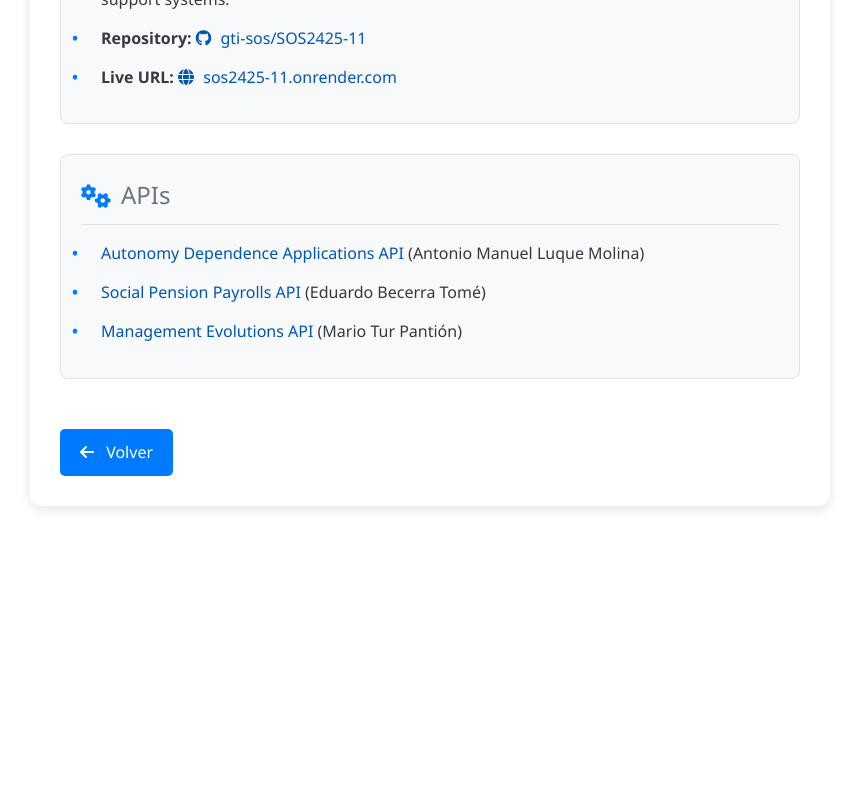
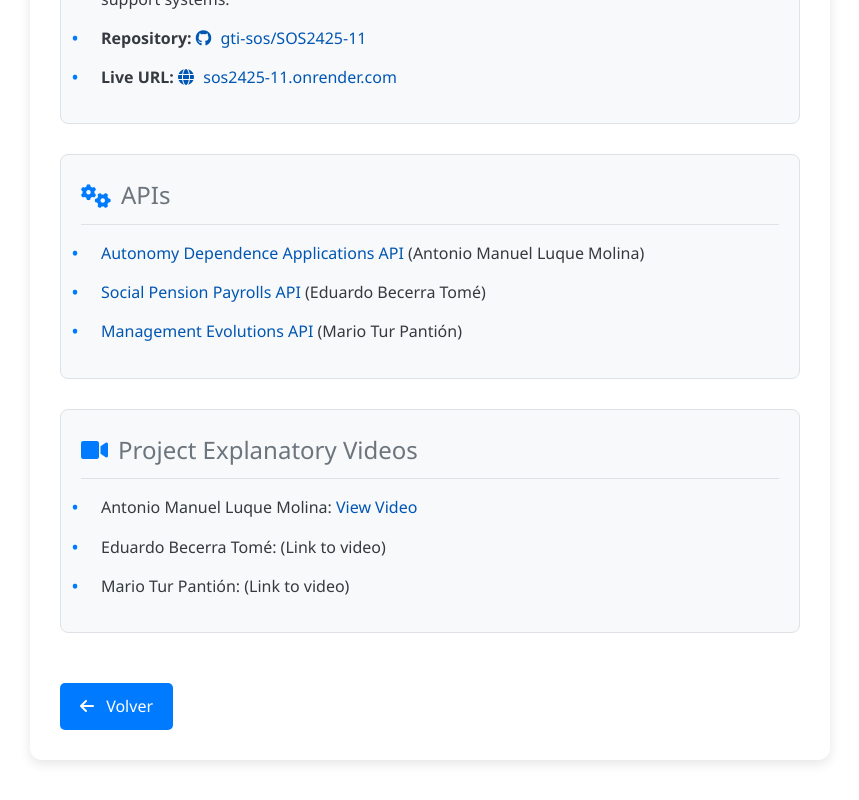
Before and after one commit to gti-sos/SOS2425-11, a SvelteKit app in the folder src/front/: page /about in a window 1280 px wide. Shown: the part 670-1470 px from the top of the page, without its empty margins (210-1069 px from the left). Before the commit the page ends 1216 px from the top, so only its background shows below. Built offline with nearby package versions, Linux system fonts and the light colour scheme.

Commit message:
Arreglos ci-cd y video en About

```diff
--- a/src/front/src/routes/about/+page.svelte
+++ b/src/front/src/routes/about/+page.svelte
@@ -1,7 +1,8 @@
 <script>
 	import Header from '../Header.svelte';
 </script>
-<Header/>
+
+<Header />
 
 <svelte:head>
 	<title>SOS2425-11 - About</title>
@@ -14,27 +15,88 @@
 	<section class="team-section">
 		<h2><i class="fas fa-users"></i> Team Members</h2>
 		<ul>
-            <li>Eduardo Becerra Tomé (<a href="https://github.com/EduardoBecTom" target="_blank" rel="noopener noreferrer">@edubectom</a>)</li>
-            <li>Mario Tur Pantión (<a href="https://github.com/mariotuur" target="_blank" rel="noopener noreferrer">@mariotuur</a>)</li>
-            <li>Antonio Manuel Luque Molina (<a href="https://github.com/antluqmol1" target="_blank" rel="noopener noreferrer">@antluqmol1</a>)</li>
+			<li>
+				Eduardo Becerra Tomé (<a
+					href="https://github.com/EduardoBecTom"
+					target="_blank"
+					rel="noopener noreferrer">@edubectom</a
+				>)
+			</li>
+			<li>
+				Mario Tur Pantión (<a
+					href="https://github.com/mariotuur"
+					target="_blank"
+					rel="noopener noreferrer">@mariotuur</a
+				>)
+			</li>
+			<li>
+				Antonio Manuel Luque Molina (<a
+					href="https://github.com/antluqmol1"
+					target="_blank"
+					rel="noopener noreferrer">@antluqmol1</a
+				>)
+			</li>
 		</ul>
 	</section>
 
 	<section class="project-details">
 		<h2><i class="fas fa-project-diagram"></i> Project Details</h2>
 		<ul>
-            <li><strong>Description:</strong> Our information sources focus on analyzing the evolution of aid for dependent individuals in Spain, examining key aspects such as social and economic support systems.</li>
-            <li><strong>Repository:</strong> <a href="https://github.com/gti-sos/SOS2425-11" target="_blank" rel="noopener noreferrer"><i class="fab fa-github"></i> gti-sos/SOS2425-11</a></li>
-            <li><strong>Live URL:</strong> <a href="https://sos2425-11.onrender.com/" target="_blank" rel="noopener noreferrer"><i class="fas fa-globe"></i> sos2425-11.onrender.com</a></li>
+			<li>
+				<strong>Description:</strong> Our information sources focus on analyzing the evolution of aid
+				for dependent individuals in Spain, examining key aspects such as social and economic support
+				systems.
+			</li>
+			<li>
+				<strong>Repository:</strong>
+				<a href="https://github.com/gti-sos/SOS2425-11" target="_blank" rel="noopener noreferrer"
+					><i class="fab fa-github"></i> gti-sos/SOS2425-11</a
+				>
+			</li>
+			<li>
+				<strong>Live URL:</strong>
+				<a href="https://sos2425-11.onrender.com/" target="_blank" rel="noopener noreferrer"
+					><i class="fas fa-globe"></i> sos2425-11.onrender.com</a
+				>
+			</li>
 		</ul>
 	</section>
 
 	<section class="api-section">
 		<h2><i class="fas fa-cogs"></i> APIs</h2>
 		<ul>
-            <li><a href="/api/v1/autonomy-dependence-applications/docs" target="_blank" rel="noopener noreferrer">Autonomy Dependence Applications API</a> (Antonio Manuel Luque Molina)</li>
-            <li><a href="/api/v1/social-pension-payrolls/docs" target="_blank" rel="noopener noreferrer">Social Pension Payrolls API</a> (Eduardo Becerra Tomé)</li>
-            <li><a href="/api/v1/management-evolutions/docs" target="_blank" rel="noopener noreferrer">Management Evolutions API</a> (Mario Tur Pantión)</li>
+			<li>
+				<a
+					href="/api/v1/autonomy-dependence-applications/docs"
+					target="_blank"
+					rel="noopener noreferrer">Autonomy Dependence Applications API</a
+				> (Antonio Manuel Luque Molina)
+			</li>
+			<li>
+				<a href="/api/v1/social-pension-payrolls/docs" target="_blank" rel="noopener noreferrer"
+					>Social Pension Payrolls API</a
+				> (Eduardo Becerra Tomé)
+			</li>
+			<li>
+				<a href="/api/v1/management-evolutions/docs" target="_blank" rel="noopener noreferrer"
+					>Management Evolutions API</a
+				> (Mario Tur Pantión)
+			</li>
+		</ul>
+	</section>
+
+	<section class="videos-section">
+		<h2><i class="fas fa-video"></i> Project Explanatory Videos</h2>
+		<ul>
+			<li>
+				Antonio Manuel Luque Molina: <a
+					href="https://www.loom.com/share/d836356efbf34bdb8f71f16c92dd9818?sid=f4ddb9fd-984b-42b8-8007-f7e609b06acd"
+					target="_blank"
+					rel="noopener noreferrer">View Video</a
+				>
+			</li>
+			<li>Eduardo Becerra Tomé: (Link to video)</li>
+			<li>Mario Tur Pantión: (Link to video)</li>
 		</ul>
 	</section>
 
@@ -112,7 +174,8 @@
 		position: relative;
 	}
 
-    li::before { /* Custom bullet point */
+	li::before {
+		/* Custom bullet point */
 		content: '•';
 		color: var(--primary-color);
 		font-weight: bold;
@@ -132,7 +195,9 @@
 	a {
 		color: var(--link-color);
 		text-decoration: none;
-        transition: color 0.2s ease-in-out, text-decoration 0.2s ease-in-out;
+		transition:
+			color 0.2s ease-in-out,
+			text-decoration 0.2s ease-in-out;
 	}
 
 	a:hover {
@@ -140,7 +205,8 @@
 		text-decoration: underline;
 	}
 
-    a i { /* Icon styling within links */
+	a i {
+		/* Icon styling within links */
 		margin-right: 5px;
 	}
 
@@ -153,7 +219,9 @@
 		border-radius: 5px;
 		text-decoration: none;
 		font-weight: 500;
-        transition: background-color 0.2s ease-in-out, transform 0.1s ease;
+		transition:
+			background-color 0.2s ease-in-out,
+			transform 0.1s ease;
 		border: none;
 		cursor: pointer;
 		text-align: center;
```
Lines whose indentation alone changed are shown as unchanged.
